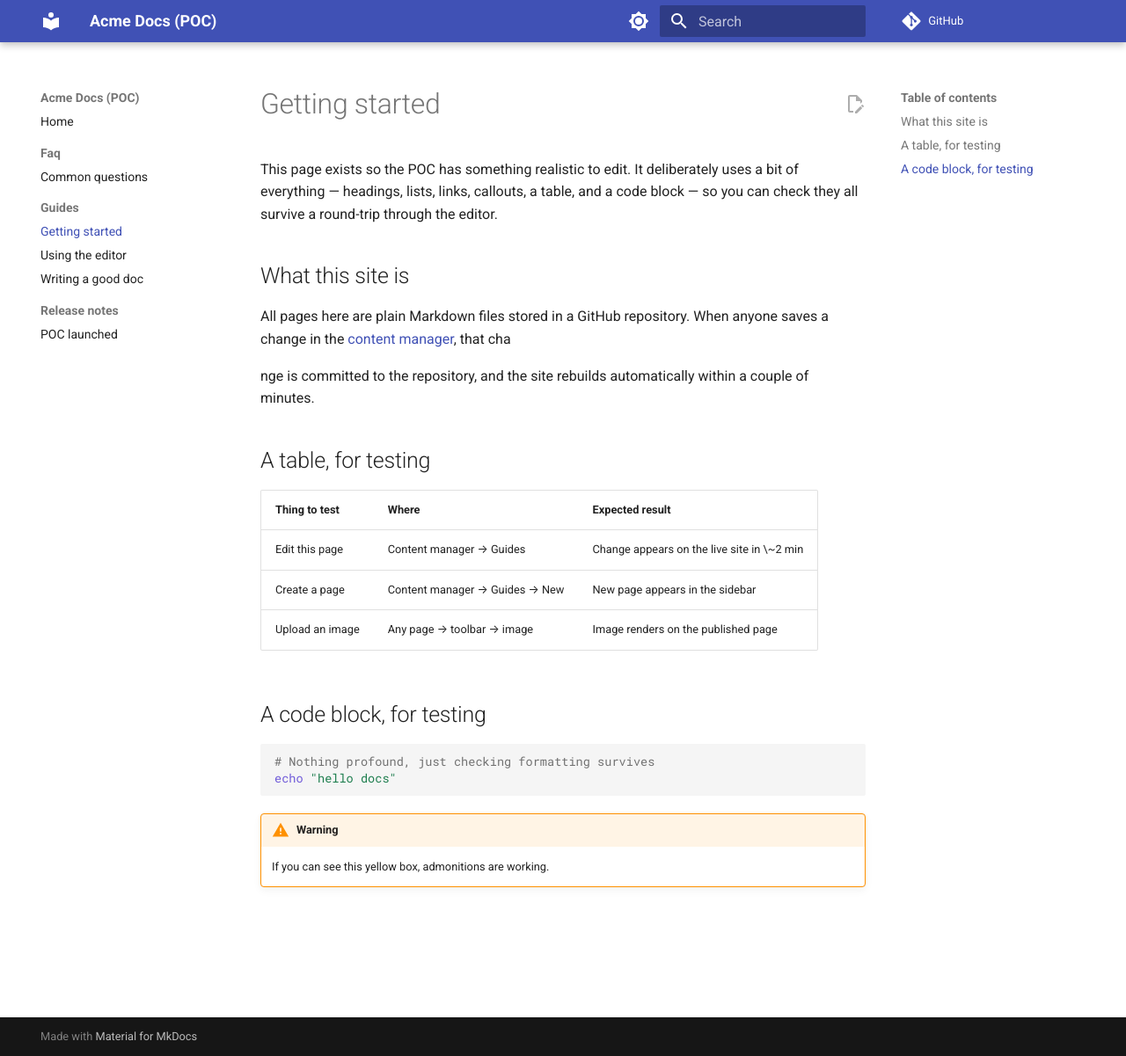
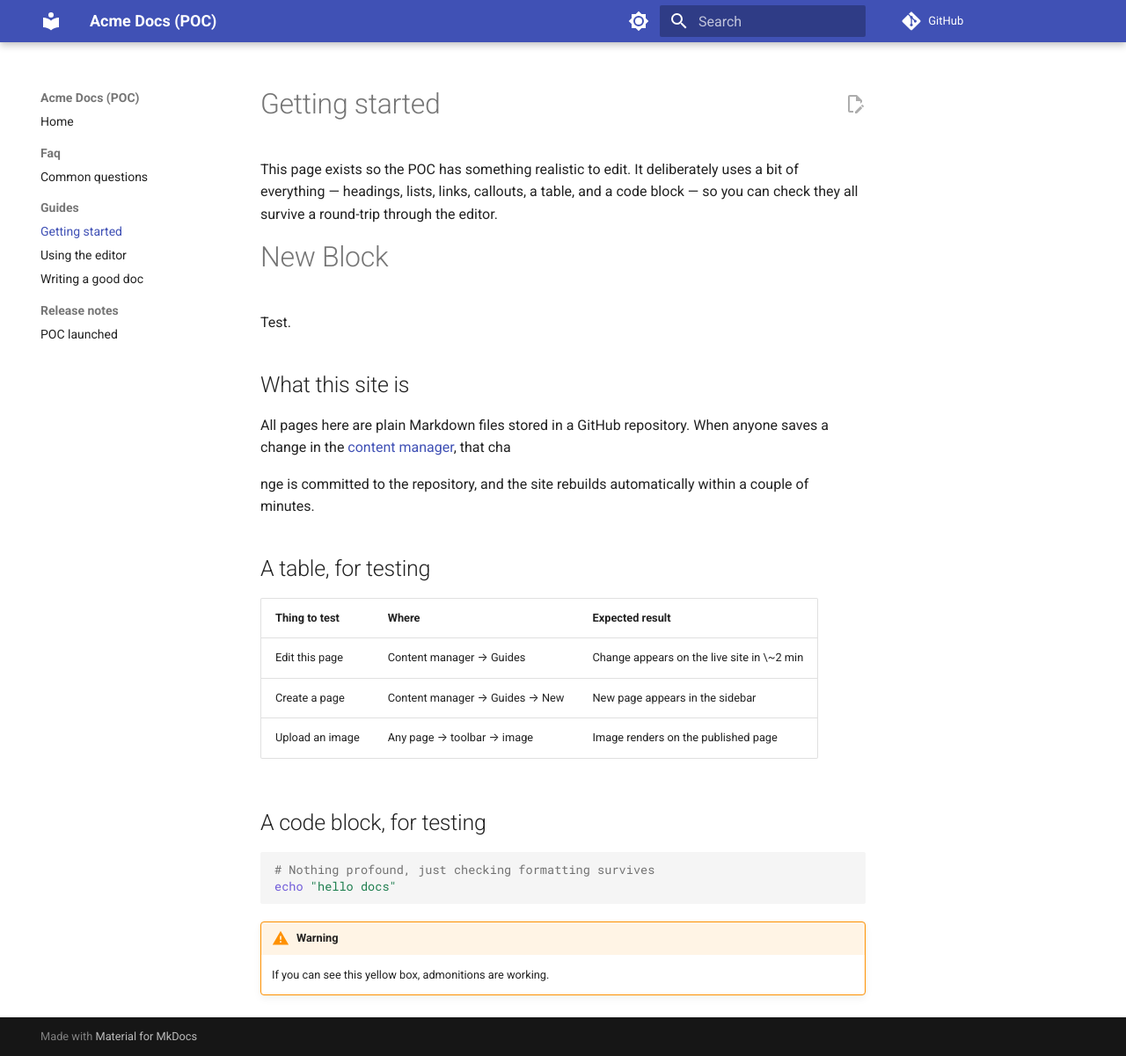
Before and after one commit to Robbie-Goff/poc_acme-docs, an MkDocs documentation site: the page built from docs/guides/getting-started.md, in a window 1280 px wide and 1201 px high. Shown: the whole window at 88% size. Built offline with MkDocs 1.6.1 and Material for MkDocs 9.7.7, drawn with Linux system fonts in a browser that asks for light colours; comment, search, counter and statistics services are not loaded.

Commit message:
Update Guide “getting-started”

```diff
--- a/docs/guides/getting-started.md
+++ b/docs/guides/getting-started.md
@@ -9,6 +9,10 @@
 uses a bit of everything — headings, lists, links, callouts, a table, and a
 code block — so you can check they all survive a round-trip through the
 editor.
+
+# New Block
+
+Test.
 
 ## What this site is
 
```
